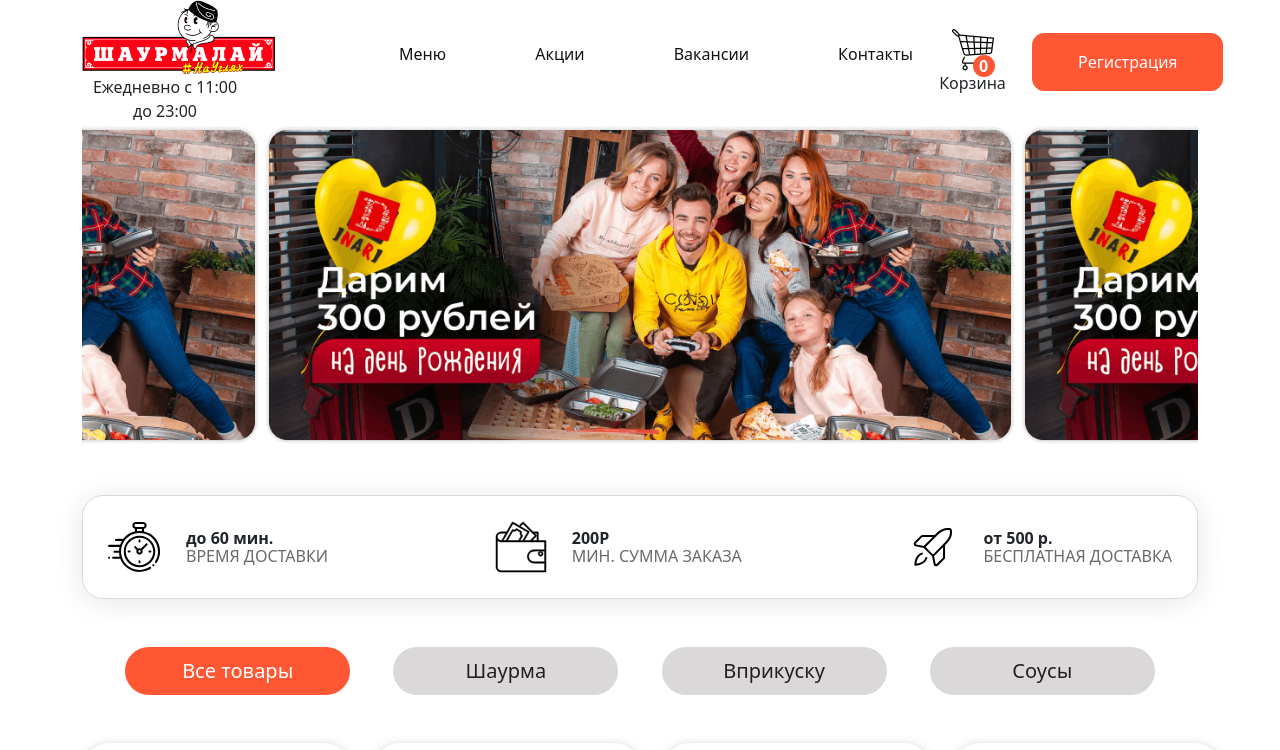
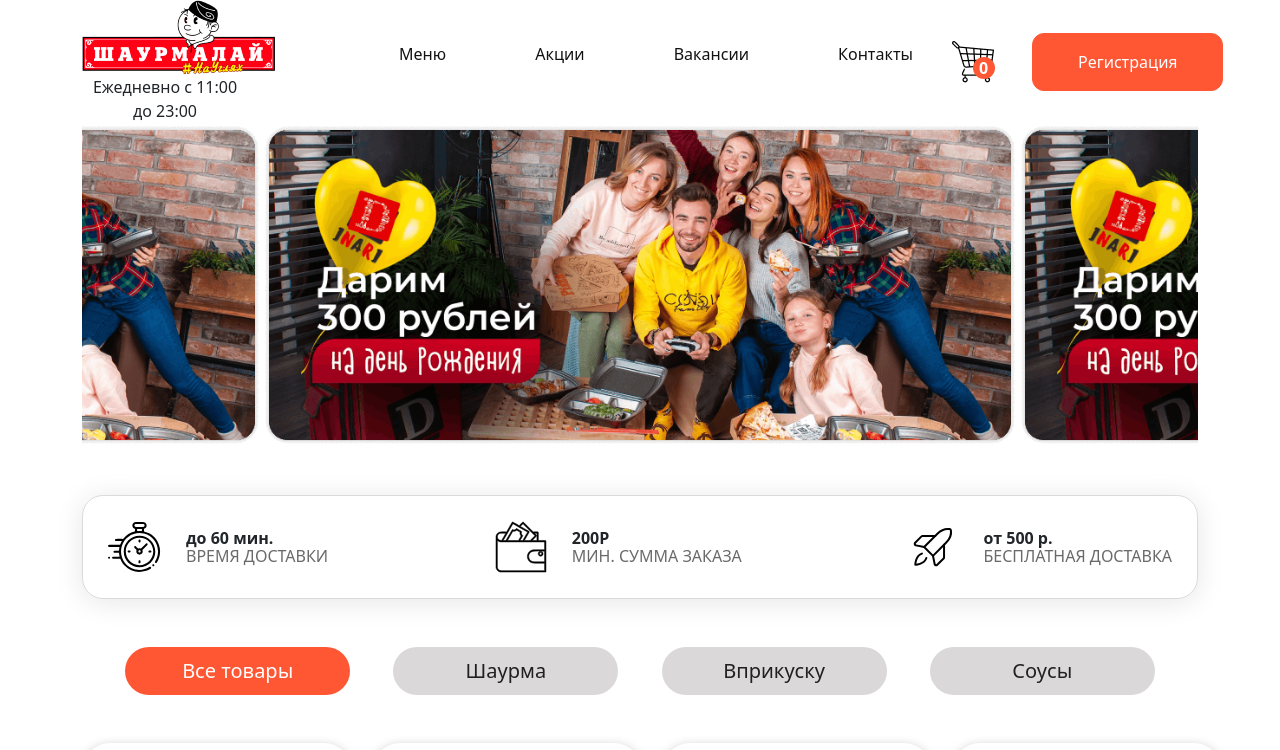
Before and after one commit to AdekWHATT/shaurma, a React (Create React App) app: page / in a window 1280 px wide. Shown: the top 750 px of the page. Built offline with nearby package versions, Linux system fonts and the light colour scheme.

Commit message:
до дома

```diff
--- a/src/components/Header/Header.jsx
+++ b/src/components/Header/Header.jsx
@@ -31,7 +31,6 @@
               <a href="#!">
                 <img src={basket} alt="Корзина" />
               </a>
-              <span>Корзина</span>
               <span className="basket_count">{basketCount}</span>
             </div>
           </div>
--- a/src/components/ProductsList/ProductsList.jsx
+++ b/src/components/ProductsList/ProductsList.jsx
@@ -15,6 +15,7 @@
   // Добавление товара в корзину
   const handleAddToCart = (product) => {
     setCart([...cart, product]);
+    console.log(product.id)
   };
   return (
     <div className='container mb-5'>
```
